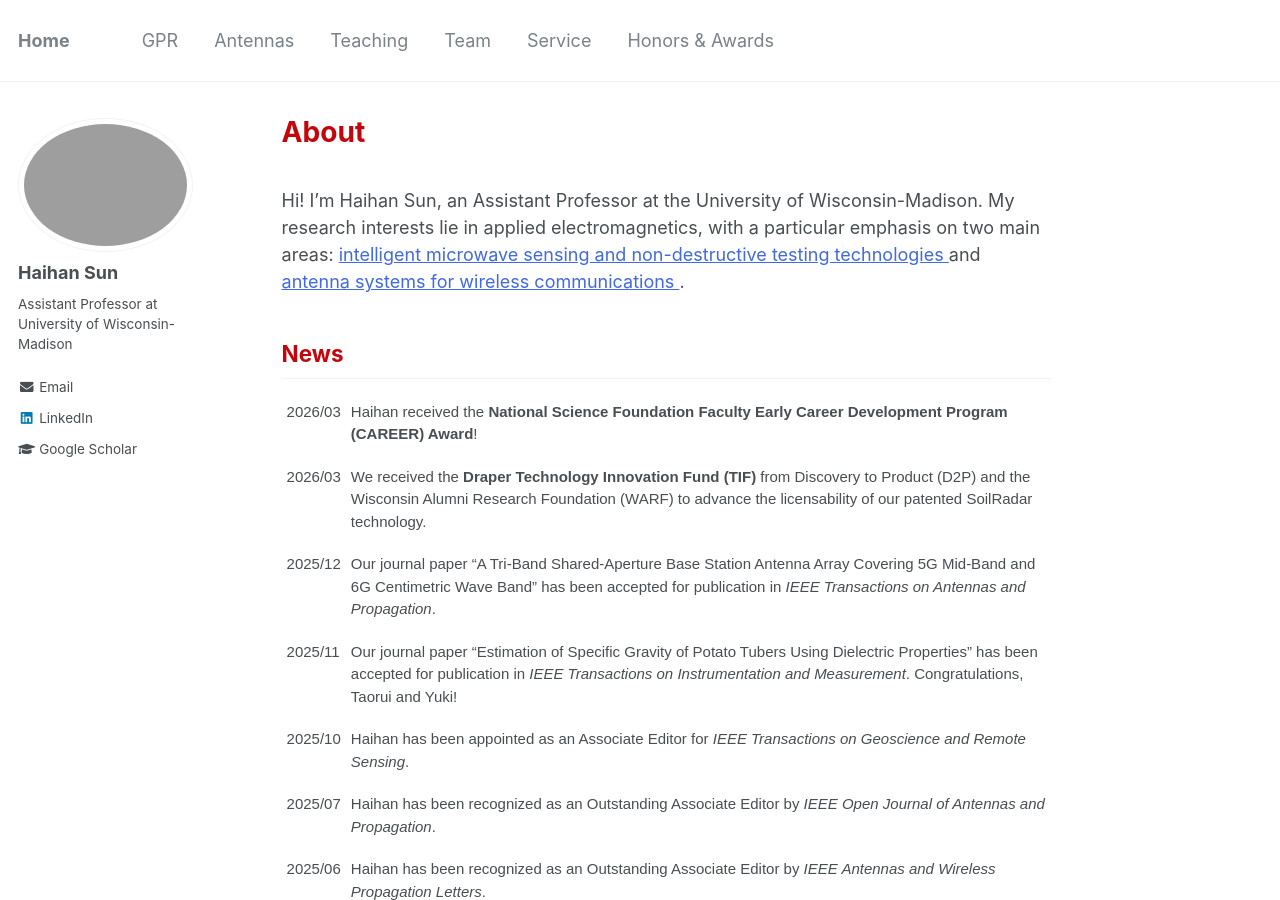
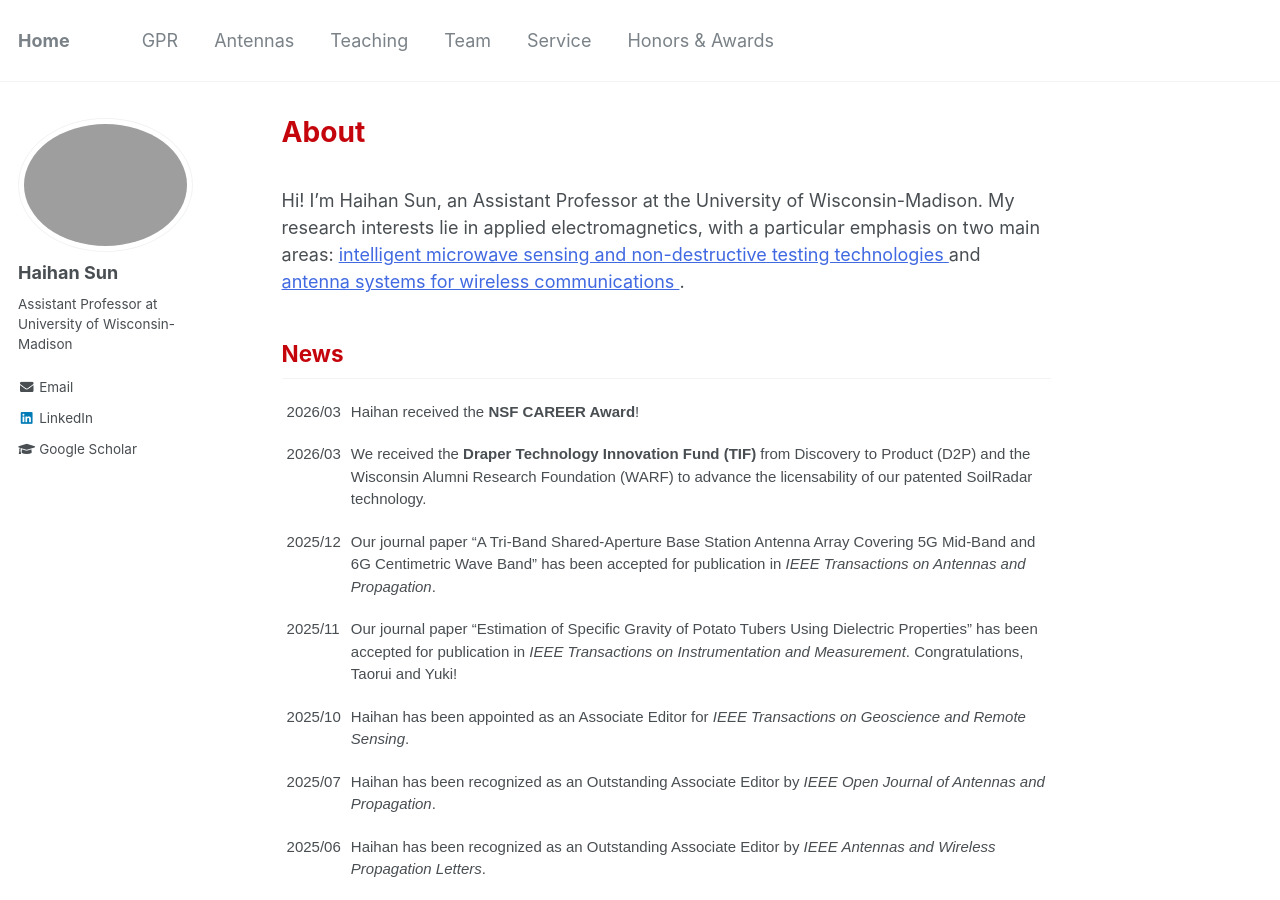
Before and after one commit to Haihan-Sun/Haihan-Sun.github.io, a Jekyll site: the page built from _pages/about.md, in a window 1280 px wide and 900 px high. Built offline with Jekyll 4.4.1, drawn with Linux system fonts in a browser that asks for light colours.

Commit message:
Update about.md

```diff
--- a/_pages/about.md
+++ b/_pages/about.md
@@ -30,7 +30,7 @@ Hi! I'm Haihan Sun, an Assistant Professor at the University of Wisconsin-Madiso
 
 <tr>
     <td class="tg-ko0z">2026/03</td>
-    <td class="tg-ko0z">Haihan received the <b> National Science Foundation Faculty Early Career Development Program (CAREER) Award</b>! </td>
+    <td class="tg-ko0z">Haihan received the <b> NSF CAREER Award</b>! </td>
 </tr>
 
 <tr>
```
